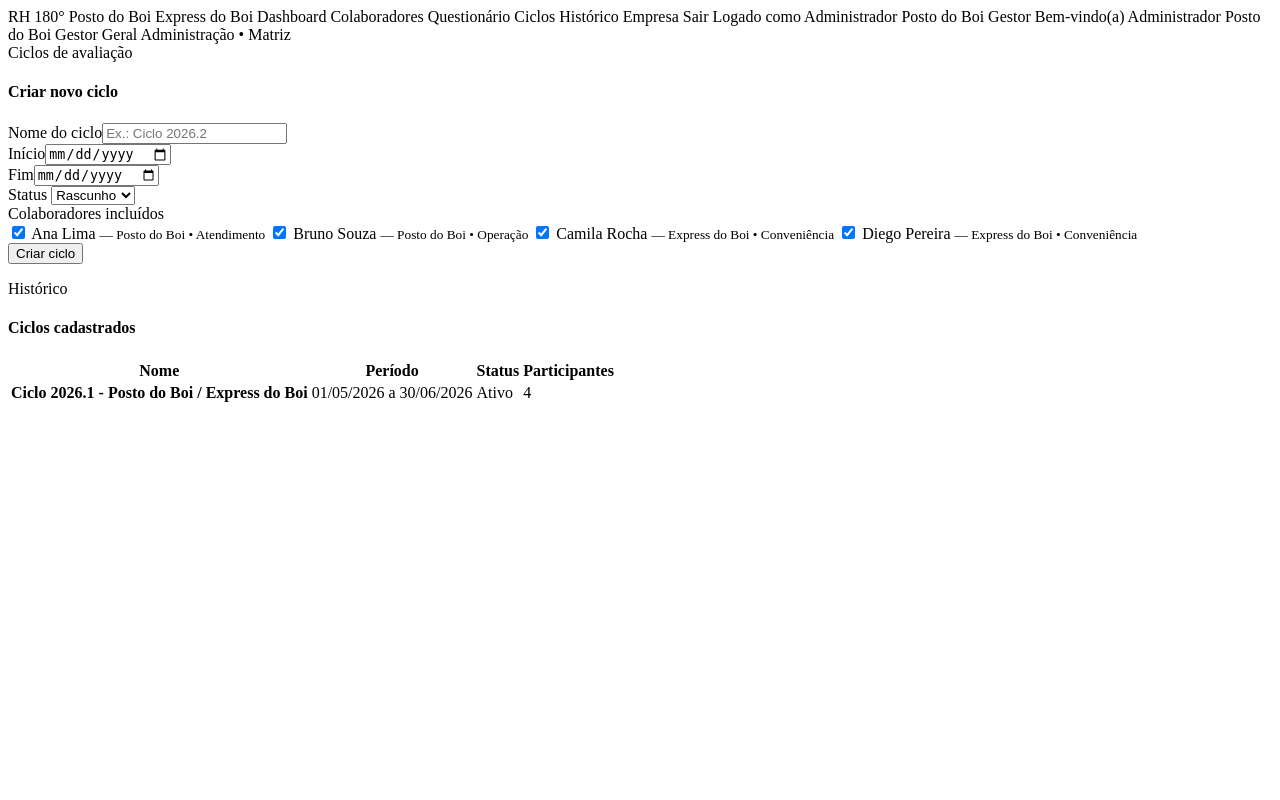
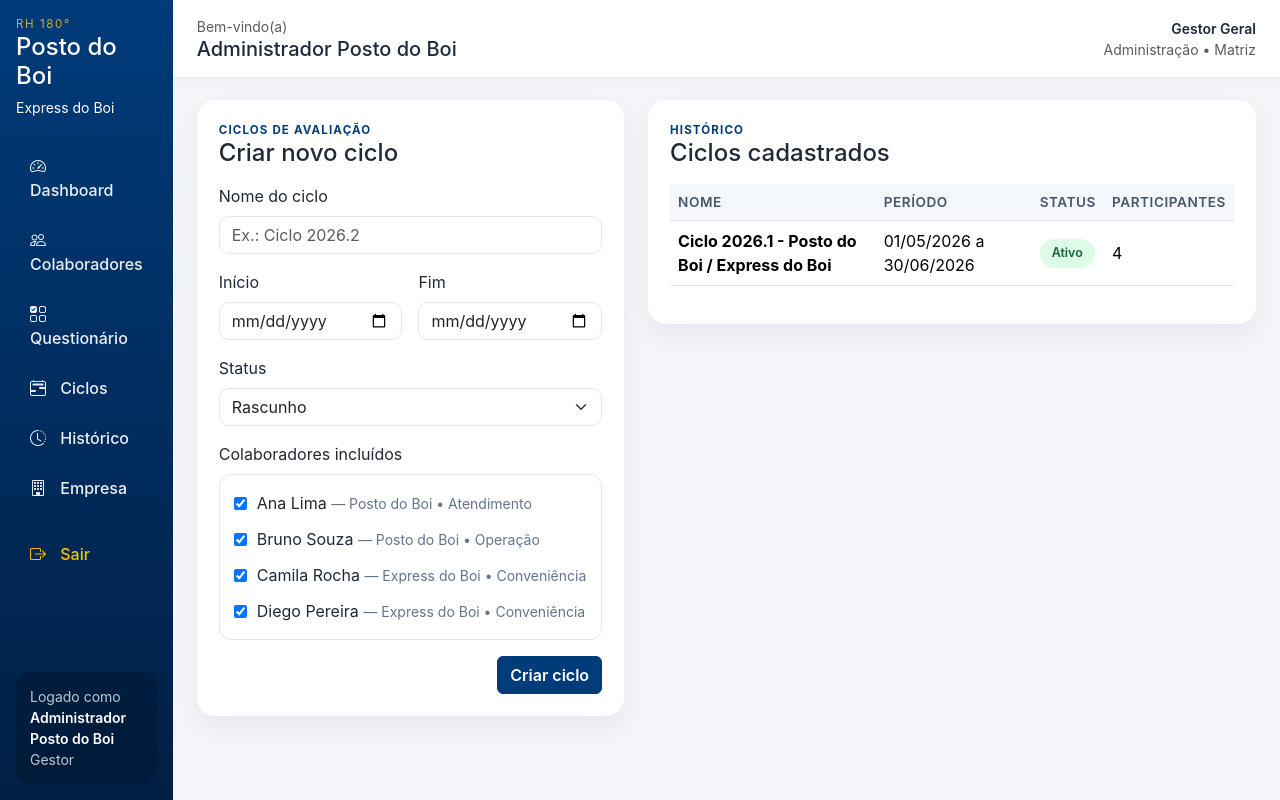
Before and after one commit to tatianemcardoso0/posto-do-boi-koyeb, a Flask app: page /cycles in a window 1280 px wide. Run offline with Flask 3, Linux system fonts and the light colour scheme; the visitor is signed in with stand-in values (Sample User, id 1); data comes from the database, SQL or seed files in the repository.

Commit message:
Refactor base.html structure and user role handling

```diff
--- a/templates/base.html
+++ b/templates/base.html
@@ -1,26 +1,81 @@
-{% if current_user %}
-RH 180°
-Posto do Boi
-Express do Boi
-{% if current_user.role == 'manager' %}
- Dashboard
- Colaboradores
- Questionário
- Ciclos
- Histórico
- Empresa
-{% else %}
- Minha área
-{% endif %}
- Sair
-Logado como
-{{ current_user.name }}
-{{ 'Gestor' if current_user.role == 'manager' else 'Colaborador' }}
-Bem-vindo(a)
-{{ current_user.name }}
-{{ current_user.position }}
-{{ current_user.department }} • {{ current_user.unit }}
-{% with messages = get_flashed_messages(with_categories=true) %} {% if messages %} {% for category, message in messages %}
-{{ message }}
-{% endfor %} {% endif %} {% endwith %} {% block content %}{% endblock %}
-{% else %} {% block auth_content %}{% endblock %} {% endif %}
+<!doctype html>
+<html lang="pt-BR">
+<head>
+  <meta charset="utf-8">
+  <meta name="viewport" content="width=device-width, initial-scale=1">
+  <title>{{ company_brand.name if company_brand else 'Posto do Boi' }} • RH 180°</title>
+  <link href="https://cdn.jsdelivr.net/npm/bootstrap@5.3.3/dist/css/bootstrap.min.css" rel="stylesheet">
+  <link href="https://cdn.jsdelivr.net/npm/bootstrap-icons@1.11.3/font/bootstrap-icons.css" rel="stylesheet">
+  <link rel="stylesheet" href="{{ url_for('static', filename='style.css') }}">
+  <style>
+    :root {
+      --brand-primary: {{ company_brand.primary_color if company_brand else '#003B7A' }};
+      --brand-secondary: {{ company_brand.secondary_color if company_brand else '#FFCC00' }};
+    }
+  </style>
+</head>
+<body>
+  {% if current_user %}
+  <div class="app-shell d-flex">
+    <aside class="sidebar p-3">
+      <div class="brand-block mb-4">
+        <div class="brand-kicker">RH 180°</div>
+        <h4 class="mb-1">Posto do Boi</h4>
+        <small>Express do Boi</small>
+      </div>
+
+      <nav class="nav flex-column gap-1">
+        {% if current_user.role == 'manager' %}
+          <a class="nav-link" href="{{ url_for('manager_dashboard') }}"><i class="bi bi-speedometer2"></i> Dashboard</a>
+          <a class="nav-link" href="{{ url_for('employees') }}"><i class="bi bi-people"></i> Colaboradores</a>
+          <a class="nav-link" href="{{ url_for('questions') }}"><i class="bi bi-ui-checks-grid"></i> Questionário</a>
+          <a class="nav-link" href="{{ url_for('cycles') }}"><i class="bi bi-calendar2-range"></i> Ciclos</a>
+          <a class="nav-link" href="{{ url_for('history') }}"><i class="bi bi-clock-history"></i> Histórico</a>
+          <a class="nav-link" href="{{ url_for('company_settings') }}"><i class="bi bi-building"></i> Empresa</a>
+        {% else %}
+          <a class="nav-link" href="{{ url_for('employee_dashboard') }}"><i class="bi bi-house-door"></i> Minha área</a>
+        {% endif %}
+        <a class="nav-link mt-3 text-warning" href="{{ url_for('logout') }}"><i class="bi bi-box-arrow-right"></i> Sair</a>
+      </nav>
+
+      <div class="sidebar-footer small mt-auto">
+        <div class="opacity-75">Logado como</div>
+        <div class="fw-semibold">{{ current_user.name }}</div>
+        <div class="opacity-75">{{ 'Gestor' if current_user.role == 'manager' else 'Colaborador' }}</div>
+      </div>
+    </aside>
+
+    <main class="content-area flex-grow-1">
+      <header class="topbar d-flex justify-content-between align-items-center px-4 py-3">
+        <div>
+          <div class="text-muted small">Bem-vindo(a)</div>
+          <h5 class="mb-0">{{ current_user.name }}</h5>
+        </div>
+        <div class="text-end small">
+          <div class="fw-semibold">{{ current_user.position }}</div>
+          <div class="text-muted">{{ current_user.department }} • {{ current_user.unit }}</div>
+        </div>
+      </header>
+
+      <section class="px-4 pb-4">
+        {% with messages = get_flashed_messages(with_categories=true) %}
+          {% if messages %}
+            {% for category, message in messages %}
+              <div class="alert alert-{{ category }} alert-dismissible fade show" role="alert">
+                {{ message }}
+                <button type="button" class="btn-close" data-bs-dismiss="alert"></button>
+              </div>
+            {% endfor %}
+          {% endif %}
+        {% endwith %}
+        {% block content %}{% endblock %}
+      </section>
+    </main>
+  </div>
+  {% else %}
+    {% block auth_content %}{% endblock %}
+  {% endif %}
+
+  <script src="https://cdn.jsdelivr.net/npm/bootstrap@5.3.3/dist/js/bootstrap.bundle.min.js"></script>
+</body>
+</html>
```
